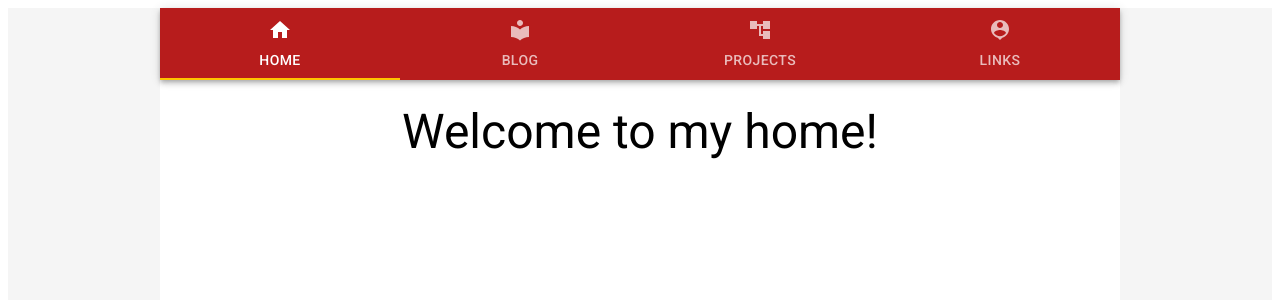
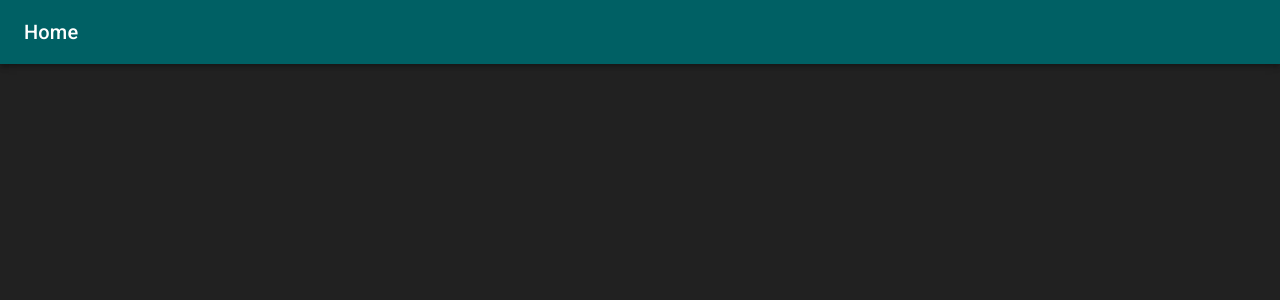
Before and after one commit to Chagall/personal-webiste, a React (Create React App) app: page / in a window 1280 px wide. Shown: the top 300 px of the page. Built offline with nearby package versions, Linux system fonts and the light colour scheme.

Commit message:
Changed the theme colors of the app to cyan and red, set the background color to a dark tone of grey and put the MenuAppBar back instead of the tabs. Kepts some part of the code commented in case I change my mind about this.

```diff
--- a/src/App.js
+++ b/src/App.js
@@ -1,40 +1,43 @@
 import React from "react";
+import "./css/App.css";
 import { createMuiTheme, ThemeProvider } from "@material-ui/core/styles";
+import cyan from "@material-ui/core/colors/cyan";
 import red from "@material-ui/core/colors/red";
-import Container from "@material-ui/core/Container";
-import SimpleTabs from "./components/SimpleTabs";
+import MenuAppBar from "./components/MenuAppBar";
 
 const customTheme = createMuiTheme({
   palette: {
     primary: {
-      main: red[900],
+      main: cyan[900],
     },
     secondary: {
-      main: "#ffc400",
+      main: red[200],
     },
   },
 });
 
 function App() {
   return (
-    <div className="App" style={appStyle}>
+    <React.Fragment>
       <ThemeProvider theme={customTheme}>
-        <Container style={containerStyle} maxWidth="md" disableGutters>
-          <SimpleTabs />
-        </Container>
+        <MenuAppBar />
       </ThemeProvider>
-    </div>
+    </React.Fragment>
   );
 }
 
-const appStyle = {
-  height: "98vh",
-  backgroundColor: "#f5f5f5",
-};
+/*
+
+import Container from "@material-ui/core/Container";
+import SimpleTabs from "./components/SimpleTabs";
+<Container style={containerStyle} maxWidth="md" disableGutters>
+<SimpleTabs />
+</Container>
 
 const containerStyle = {
   height: "98vh",
   backgroundColor: "white",
 };
+*/
 
 export default App;
--- /dev/null
+++ b/src/css/App.css
@@ -0,0 +1,3 @@
+body {
+    background: #212121;
+}
```
